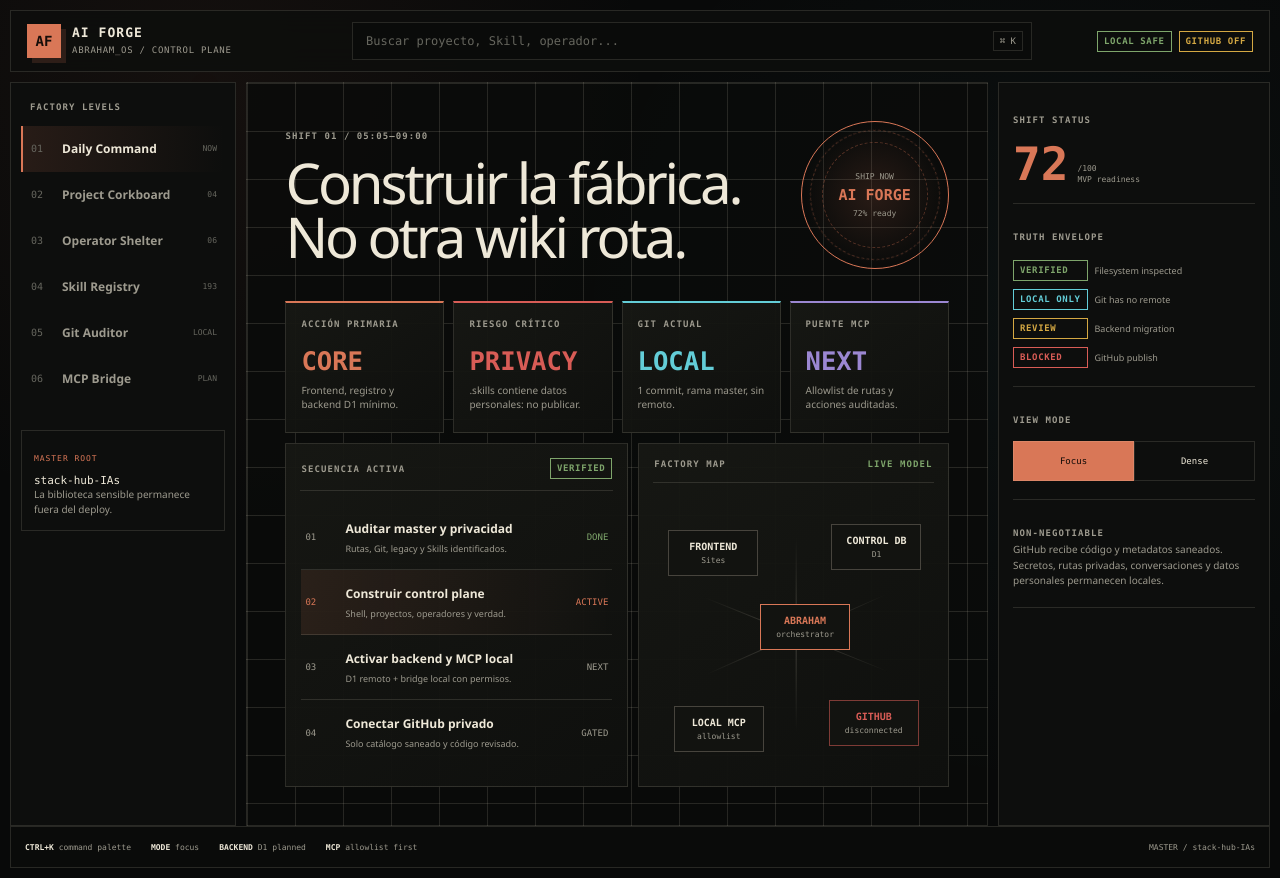
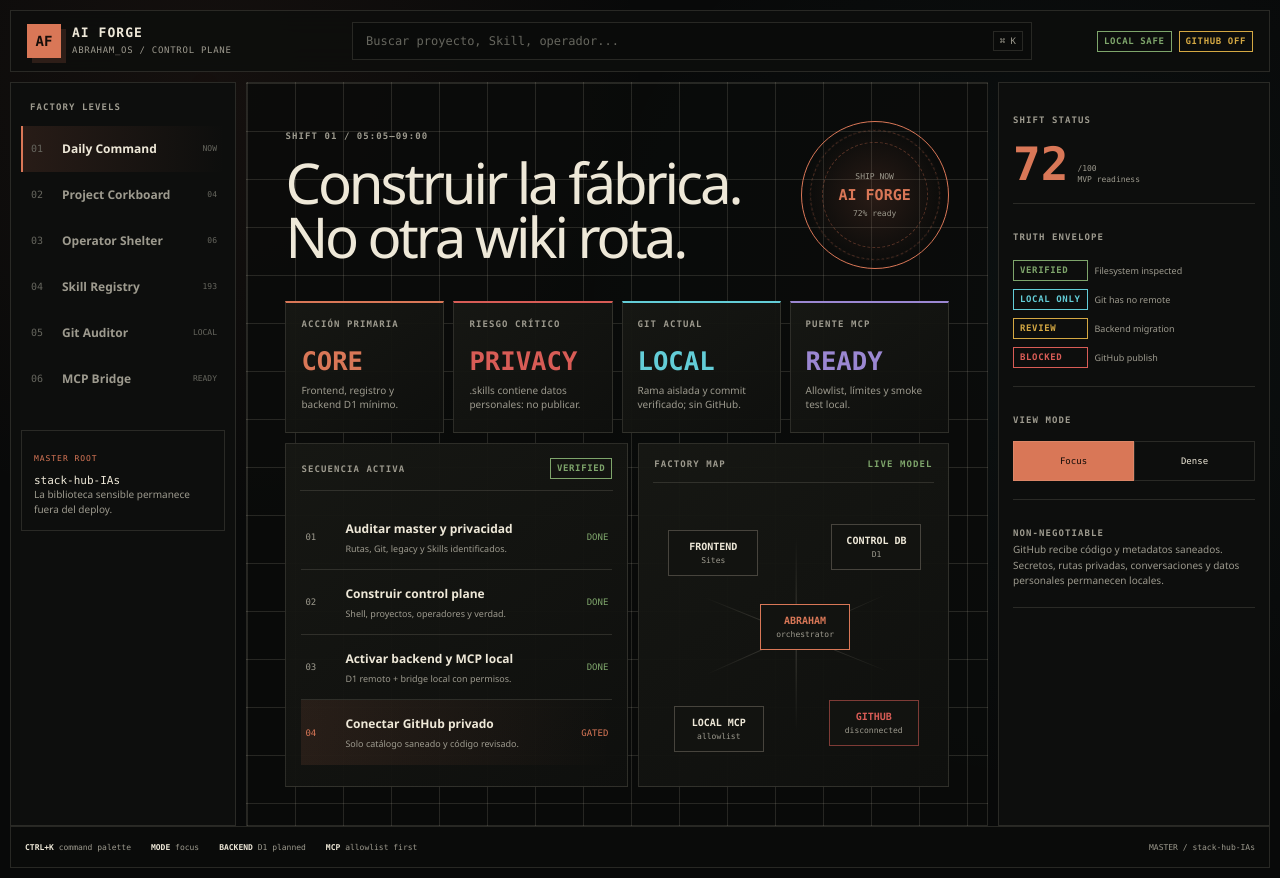
Before and after one commit to abrahamhl/stack-hub-ias, a Next.js app: page / in a window 1280 px wide. Built offline with nearby package versions, Linux system fonts and the light colour scheme.

Commit message:
docs: prepare audited Google Stitch workflow

```diff
--- a/app/forge-dashboard.tsx
+++ b/app/forge-dashboard.tsx
@@ -167,6 +167,13 @@
     privacy: "safe",
   },
   {
+    name: "operating-google-stitch",
+    family: "design",
+    platforms: ["Codex", "Claude", "Gemini", "Cursor"],
+    state: "canonical",
+    privacy: "safe",
+  },
+  {
     name: "legacy-user-library",
     family: "private",
     platforms: ["Local"],
@@ -181,7 +188,7 @@
   { id: "operators", label: "Operator Shelter", meta: "06" },
   { id: "skills", label: "Skill Registry", meta: "193" },
   { id: "git", label: "Git Auditor", meta: "LOCAL" },
-  { id: "bridge", label: "MCP Bridge", meta: "PLAN" },
+  { id: "bridge", label: "MCP Bridge", meta: "READY" },
 ];
 
 const heatmap = [
@@ -347,13 +354,13 @@
                 <Metric
                   label="Git actual"
                   value="LOCAL"
-                  detail="1 commit, rama master, sin remoto."
+                  detail="Rama aislada y commit verificado; sin GitHub."
                   tone="cyan"
                 />
                 <Metric
                   label="Puente MCP"
-                  value="NEXT"
-                  detail="Allowlist de rutas y acciones auditadas."
+                  value="READY"
+                  detail="Allowlist, límites y smoke test local."
                   tone="violet"
                 />
               </div>
@@ -373,23 +380,23 @@
                       </div>
                       <em>DONE</em>
                     </li>
-                    <li className="active">
+                    <li className="done">
                       <span>02</span>
                       <div>
                         <b>Construir control plane</b>
                         <small>Shell, proyectos, operadores y verdad.</small>
                       </div>
-                      <em>ACTIVE</em>
+                      <em>DONE</em>
                     </li>
-                    <li>
+                    <li className="done">
                       <span>03</span>
                       <div>
                         <b>Activar backend y MCP local</b>
                         <small>D1 remoto + bridge local con permisos.</small>
                       </div>
-                      <em>NEXT</em>
+                      <em>DONE</em>
                     </li>
-                    <li>
+                    <li className="active">
                       <span>04</span>
                       <div>
                         <b>Conectar GitHub privado</b>
@@ -559,7 +566,7 @@
                 </div>
                 <div className="skill-stats">
                   <span><b>193</b> detectadas</span>
-                  <span><b>4</b> canónicas</span>
+                  <span><b>6</b> canónicas</span>
                   <span><b>1</b> cuarentena</span>
                 </div>
               </div>
```
Also changed, not shown: .agents/skills/operating-google-stitch/SKILL.md (added), .agents/skills/operating-google-stitch/agents/openai.yaml (added), .agents/skills/operating-google-stitch/references/setup-and-loop.md (added), 2 other files (tests, documents, lock files or other folders).
